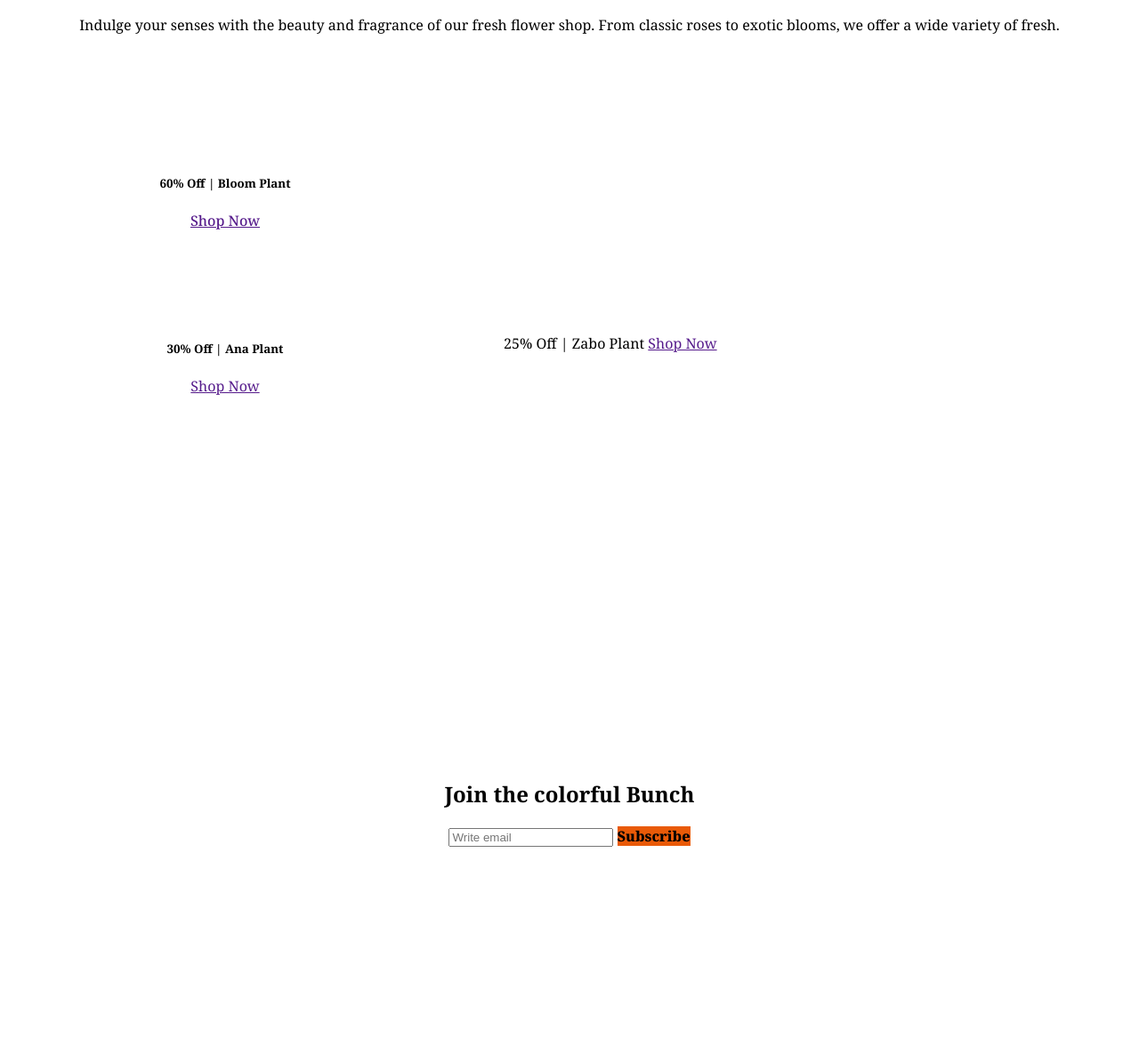
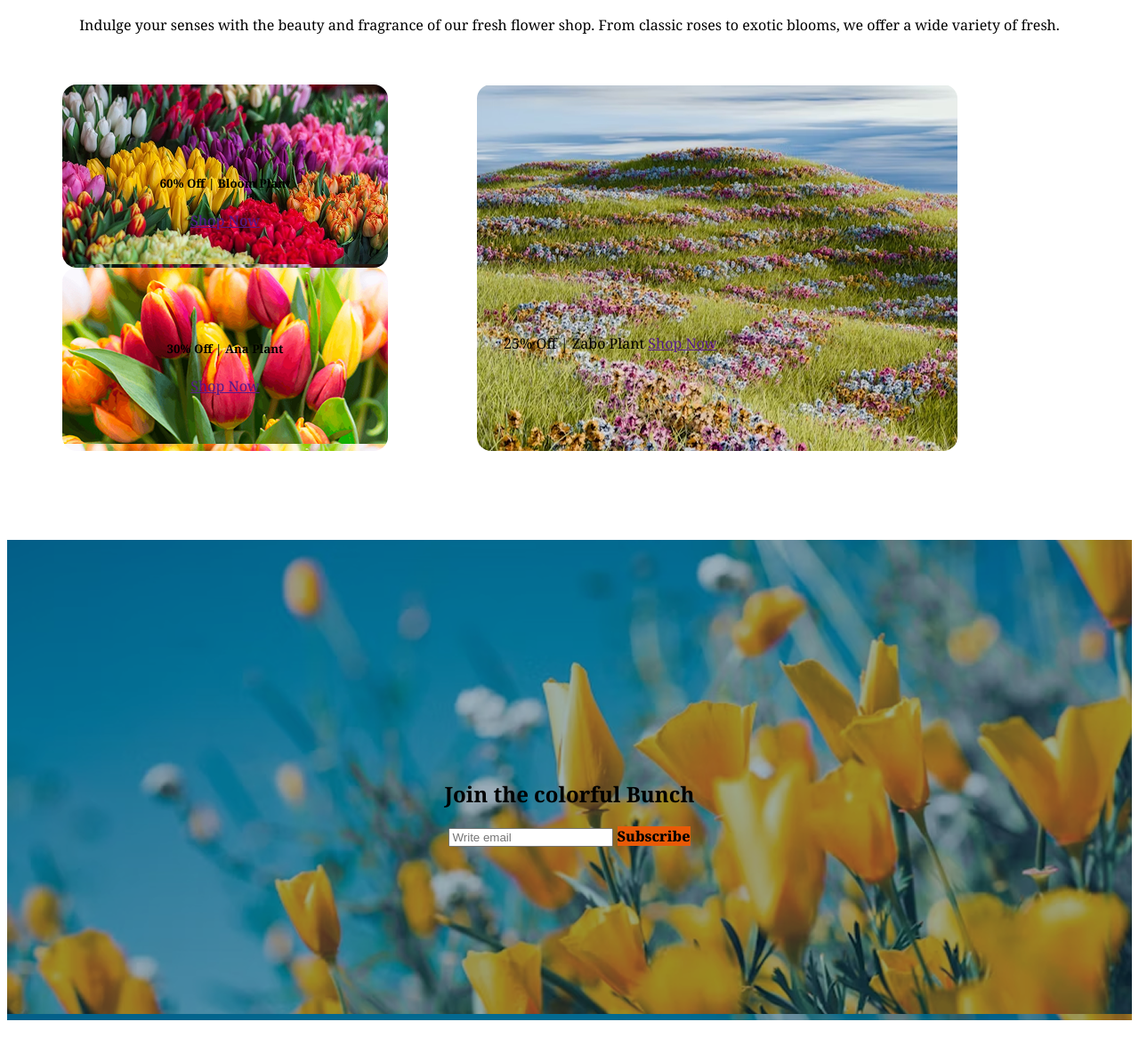
Before and after one commit to GAZI-FAHIM/Assignment-2, a plain HTML site: page index.html in a window 1280 px wide. Shown: the part 2506-3700 px from the top of the page at 89% size. Drawn offline with Linux system fonts and the light colour scheme.

Commit message:
problem solved

```diff
--- a/style/fm.css
+++ b/style/fm.css
@@ -157,7 +157,7 @@
 }
 
 .zabo-plant{
-    background-image: url('./assets/deal-bloom.png');
+    background-image: url('../assets/deal-bloom.png');
     max-width: 540px;
     height: 206px;
     width: 366px;
@@ -166,7 +166,7 @@
 
 }
 .ana-plant{
-    background-image: url('./assets/deal-ana.png');
+    background-image: url('../assets/deal-ana.png');
     max-width: 540px;
     height: 206px;
     width: 366px;
@@ -180,7 +180,7 @@
 }
 
 .Zabo-plant{
-    background-image: url('./assets/deal-zabo.png');
+    background-image: url('../assets/deal-zabo.png');
     max-width: 540px;
     height:412px ;
     width: 732px;
@@ -205,7 +205,7 @@
 
 }
 .join{
-    background-image: url('./assets/news-letter-bg.png');
+    background-image: url('../assets/news-letter-bg.png');
     height: 540px;
 }
 
```
